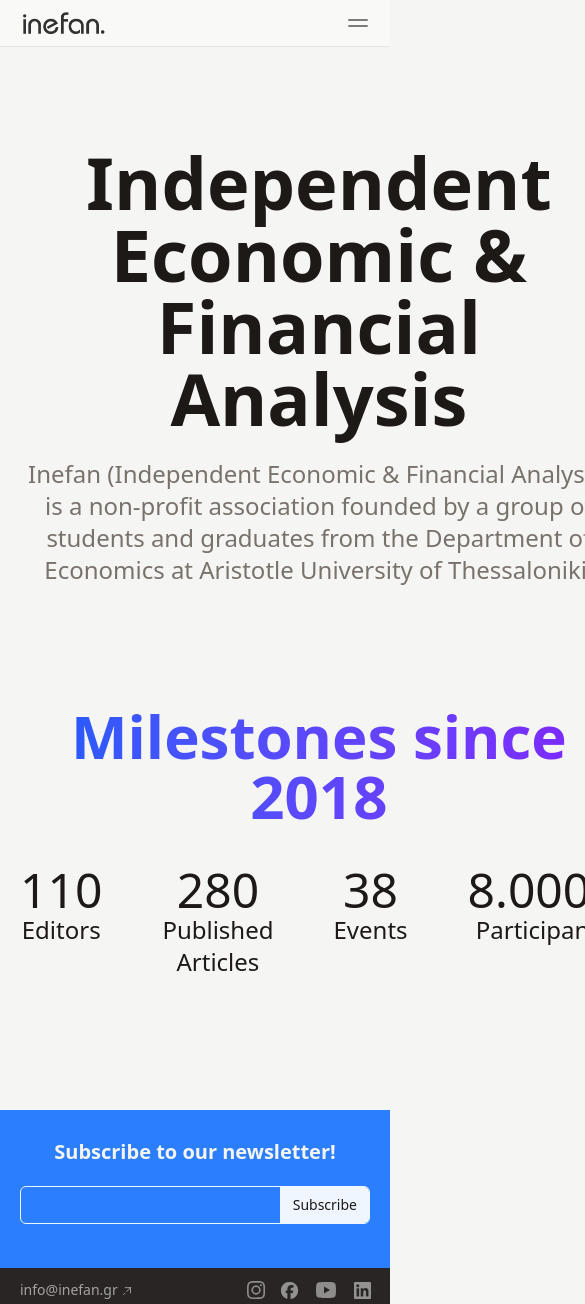
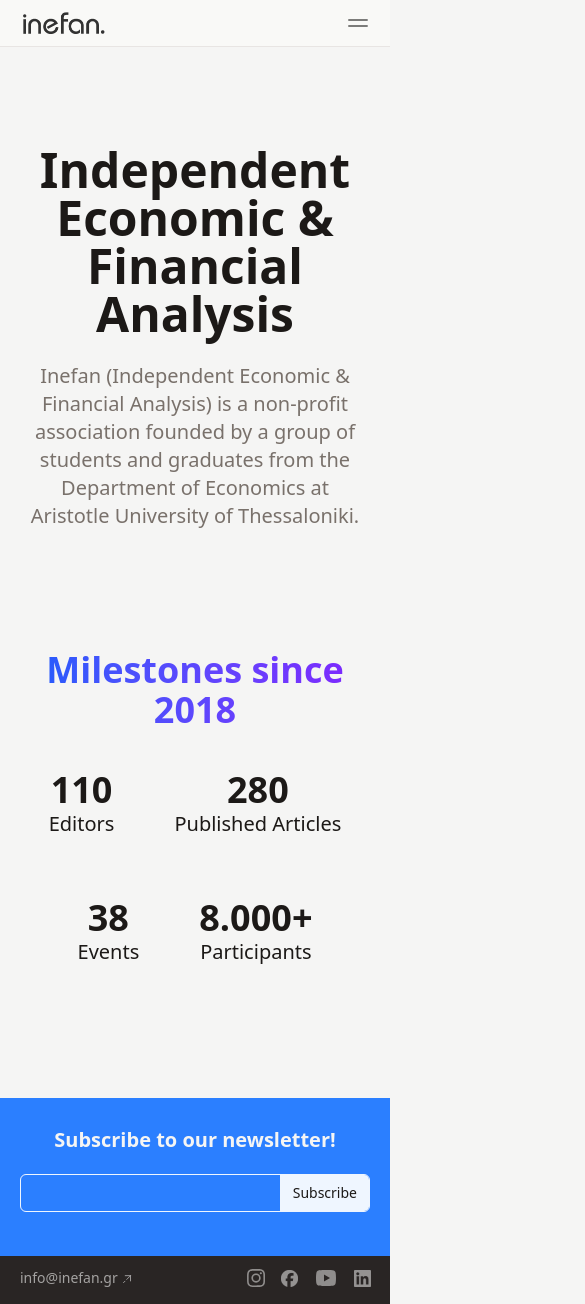
Before and after one commit to andreaschrysopoulos/react-app-2, a React (Vite) app: page /about in a window 390 px wide. Shown: the top 1304 px of the page, 585 px wide, since content can reach past the window. Built offline with nearby package versions, Linux system fonts and the light colour scheme.

Commit message:
Improve responsive design on about page

```diff
--- a/package.json
+++ b/package.json
@@ -10,6 +10,7 @@
     "preview": "vite preview"
   },
   "dependencies": {
+    "@neondatabase/serverless": "^0.10.4",
     "@tailwindcss/vite": "^4.0.7",
     "@vercel/analytics": "^1.5.0",
     "@vercel/speed-insights": "^1.2.0",
--- a/src/assets/database.jsx
+++ b/src/assets/database.jsx
@@ -5,7 +5,6 @@
     title: "Weekly Outlook Report 13",
     subtitle: "24-28 Feb, 2025",
     date: "2025-02-28",
-    description: "The weekly report of the Financial Analysis team (Weekly Outlook Report) presents the stock market performance of various indices and markets for the week of <strong>February 24, 2025 - February 28, 2025</strong>.<br><br>The content is distributed exclusively for informational purposes by the Inefan Economists' Association.<br><br>For additional details and insights, explore the full Weekly Outlook Report below:",
     pdf: "/report13.pdf"
   },
   {
@@ -14,7 +13,6 @@
     title: "Weekly Outlook Report 12",
     subtitle: "17-22 Feb, 2025",
     date: "2025-02-22",
-    description: "The weekly report of the Financial Analysis team (Weekly Outlook Report) presents the stock market performance of various indices and markets for the week of <strong>February 17, 2025 - February 22, 2025</strong>.<br><br>The content is distributed exclusively for informational purposes by the Inefan Economists' Association.<br><br>For additional details and insights, explore the full Weekly Outlook Report below:",
     pdf: "/report12.pdf"
   },
   {
@@ -23,7 +21,6 @@
     title: "Weekly Outlook Report 11",
     subtitle: "10-14 Feb, 2025",
     date: "2025-02-14",
-    description: "The weekly report of the Financial Analysis team (Weekly Outlook Report) presents the stock market performance of various indices and markets for the week of <strong>February 10, 2025 - February 14, 2025</strong>.<br><br>The content is distributed exclusively for informational purposes by the Inefan Economists' Association.<br><br>For additional details and insights, explore the full Weekly Outlook Report below:",
     pdf: "/report11.pdf"
   },
 ]
--- a/src/pages/About.jsx
+++ b/src/pages/About.jsx
@@ -3,32 +3,35 @@
     <div className='flex flex-auto flex-col items-center justify-center px-5 pb-8 mb-20'>
       <div className="flex flex-col max-w-5xl mx-auto">
 
-        {/* Main Title */}
-        <span className='font-semibold text-7xl mb-6 mt-20 text-center'>Independent Economic & Financial Analysis</span>
+        {/* Title */}
+        <span className='font-semibold team3:text-7xl team2:text-6xl text-5xl mb-6 mt-20 text-center'>Independent Economic & Financial Analysis</span>
 
         {/* Subtitle */}
-        <span className='text-2xl mb-30 dark:text-stone-400 text-stone-500 max-w-3xl self-center text-center'>
+        <span className='team2:text-2xl text-xl mb-30 dark:text-stone-400 text-stone-500 max-w-3xl self-center text-center'>
           <div className="">Inefan (Independent Economic & Financial Analysis) is a non-profit association founded by a group of students and graduates from the Department of Economics at Aristotle University of Thessaloniki.</div>
           {/* <div className="mt-10">Since then, our association has evolved, incorporating a significant number of students and interested individuals while expanding its activities into various sectors that characterize the labor market.</div> */}
         </span>
 
-        <span className="text-6xl font-semibold text-center mb-10 bg-gradient-to-r from-0% from-blue-600 to-100% to-violet-600 bg-clip-text text-transparent">Milestones since 2018</span>
-        <div className="flex justify-center mb-5 gap-15 text-center">
+        {/* Heading */}
+        <span className="team3:text-6xl team2:text-5xl text-4xl font-semibold text-center mb-10 bg-gradient-to-r from-0% from-blue-600 to-100% to-violet-600 bg-clip-text text-transparent">Milestones since 2018</span>
+
+        {/* Numbers */}
+        <div className="flex flex-wrap justify-center mb-5 gap-15 text-center">
           <div>
-            <div className="text-5xl font-medium">110</div>
-            <div className="text-2xl dark:text-stone-400">Editors</div>
+            <div className="team2:text-5xl text-4xl font-semibold">110</div>
+            <div className="team2:text-2xl text-xl dark:text-stone-400">Editors</div>
           </div>
           <div>
-            <div className="text-5xl font-medium">280</div>
-            <div className="text-2xl dark:text-stone-400">Published Articles</div>
+            <div className="team2:text-5xl text-4xl font-semibold">280</div>
+            <div className="team2:text-2xl text-xl dark:text-stone-400">Published Articles</div>
           </div>
           <div>
-            <div className="text-5xl font-medium">38</div>
-            <div className="text-2xl dark:text-stone-400">Events</div>
+            <div className="team2:text-5xl text-4xl font-semibold">38</div>
+            <div className="team2:text-2xl text-xl dark:text-stone-400">Events</div>
           </div>
           <div>
-            <div className="text-5xl font-medium">8.000+</div>
-            <div className="text-2xl dark:text-stone-400">Participants</div>
+            <div className="team2:text-5xl text-4xl font-semibold">8.000+</div>
+            <div className="team2:text-2xl text-xl dark:text-stone-400">Participants</div>
           </div>
 
         </div>
--- a/src/pages/SingleInsight.jsx
+++ b/src/pages/SingleInsight.jsx
@@ -13,9 +13,7 @@
       article = art;
       return;
     }
-  }
-  )
-
+  });
 
   return (
     <>
```
Also changed, not shown: src/pages/Reports.jsx (+10 -0 lines), 1 other file (tests, documents, lock files or other folders).
